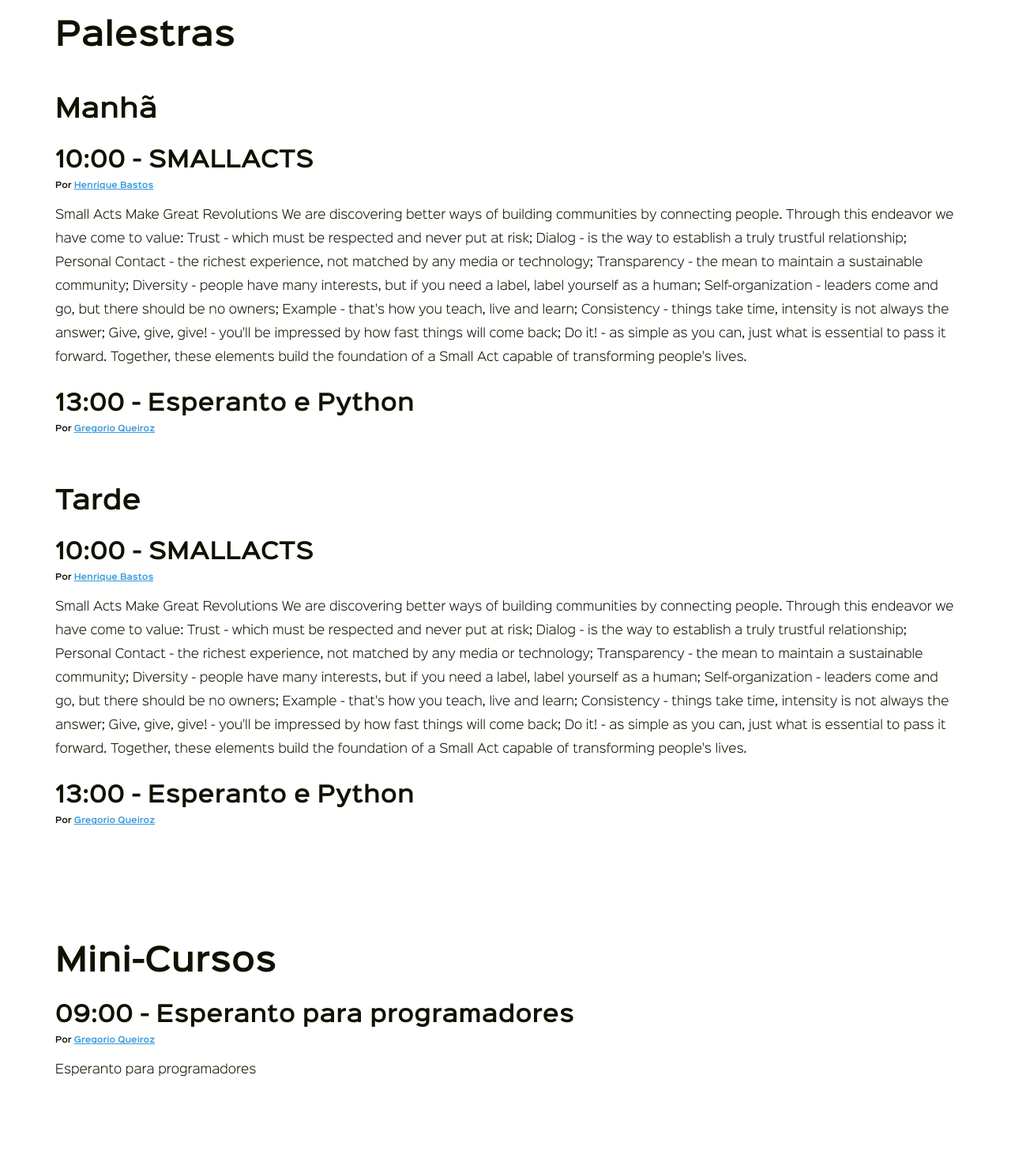
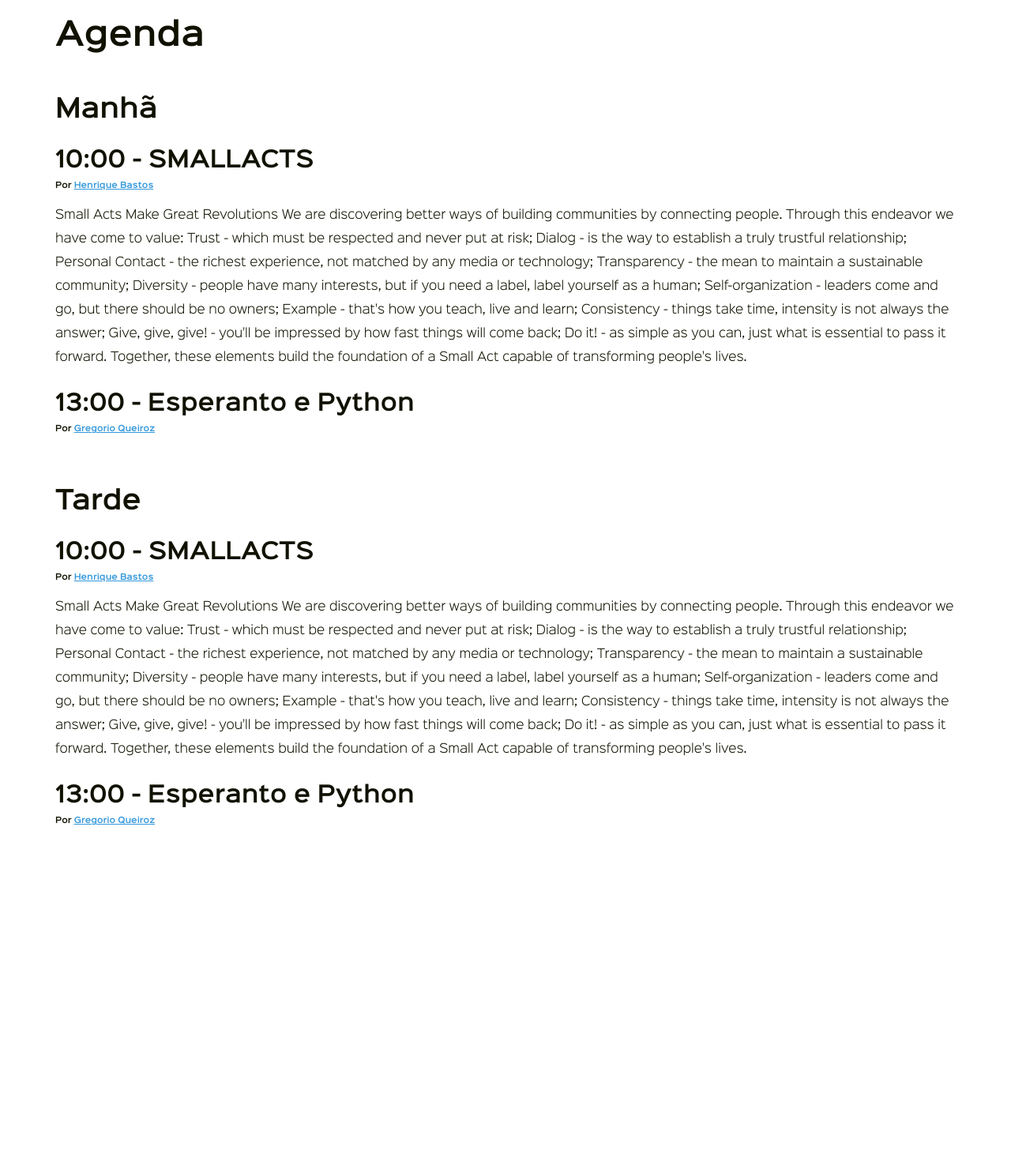
Before and after one commit to GregMasterBr/wttd2, a Django app: template eventex/core/templates/core/talk_list.html in a window 1280 px wide. Shown: the part 90-1570 px from the top of the page at 79% size. After the commit the page ends 1135 px from the top, so only its background shows below. Run offline with Django 4.2, Linux system fonts and the light colour scheme; the template is opened without the code that fills it: values that come from a table or form of the project are taken from there, others are empty; data comes from the database, SQL or seed files in the repository.

Commit message:
Juntando as agendas do TALK com o Courses separando por período - manhã e tarde, somando as listas das querys

```diff
--- a/eventex/core/templates/core/talk_list.html
+++ b/eventex/core/templates/core/talk_list.html
@@ -3,7 +3,7 @@
 {% block content %}
 <section>
     <div class="talks content row padding-bottom-3 desktop-12 container">
-        <h1>Palestras</h1>
+        <h1>Agenda</h1>
         <h2>Manhã</h2>
         {% for talk in morning_talks %}
             {% include 'core/talk_list_snippet.html' with talk=talk only %}
@@ -19,20 +19,5 @@
         {% endfor %}
 
     </div>
-    <div class="talks content row padding-bottom-3 desktop-12 container">
-    <!--Poderia usar o include aqui também. Vou manter assim para compreender a viabilidade-->
-        <h1>Mini-Cursos</h1>
-        {% for course in courses %}
-            <h3>{{ course.start }} - {{ course.title }}</h3>
-            <h4>Por
-                {% for speaker in course.speakers.all %}
-                    <a href="{{ speaker.get_absolute_url }}">{{ speaker.name}}</a>
-                {% endfor %}
-            </h4>
-            <p>{{ course.description }}</p>
-        {% empty %}
-            <p>Ainda não existem cursos.</p>
-        {% endfor %}
-    </div>
 </section>
 {% endblock content %}
```
Also changed, not shown: eventex/core/tests/test_view_talk_list.py (+1 -1 lines), eventex/core/views.py (+8 -4 lines).
